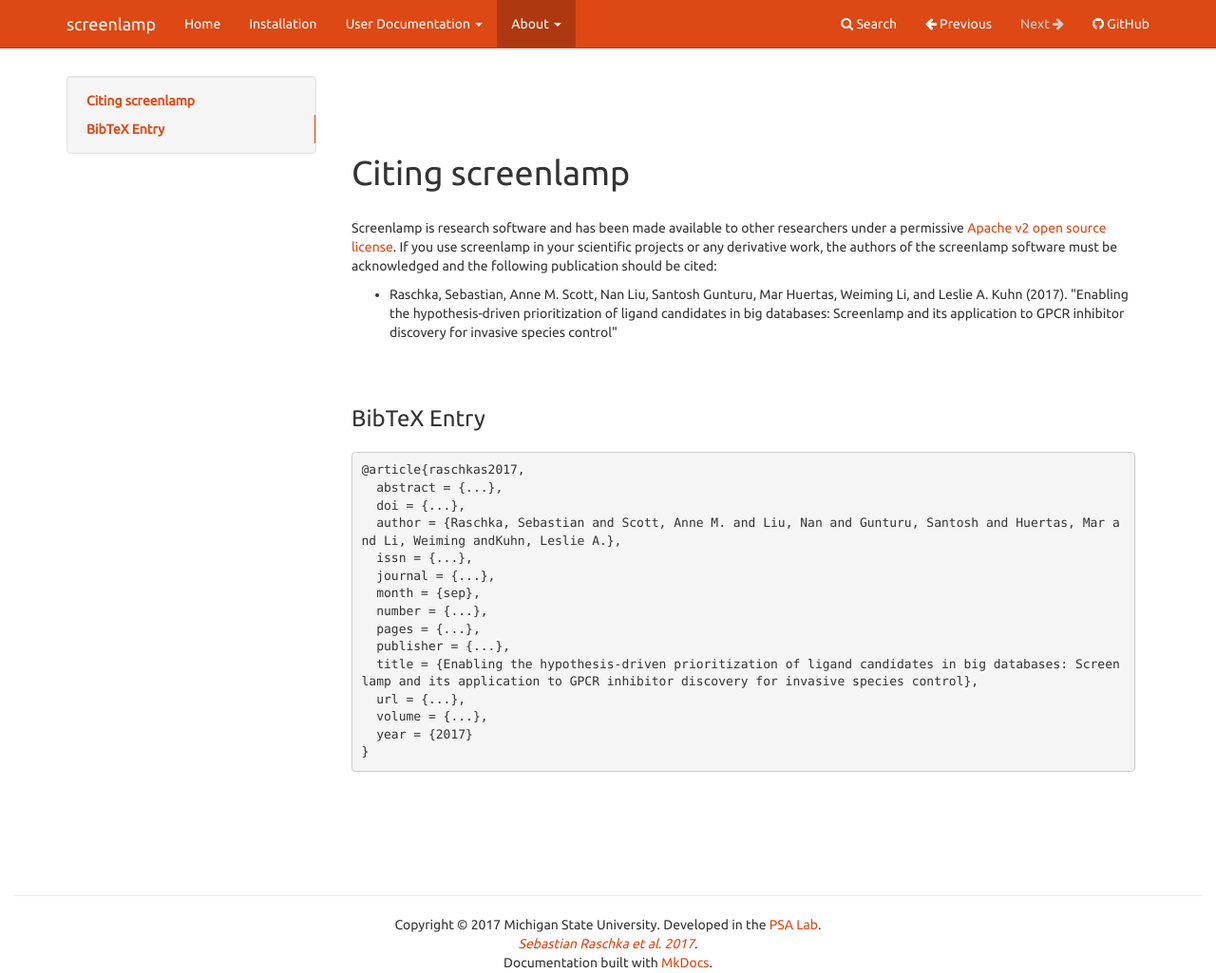
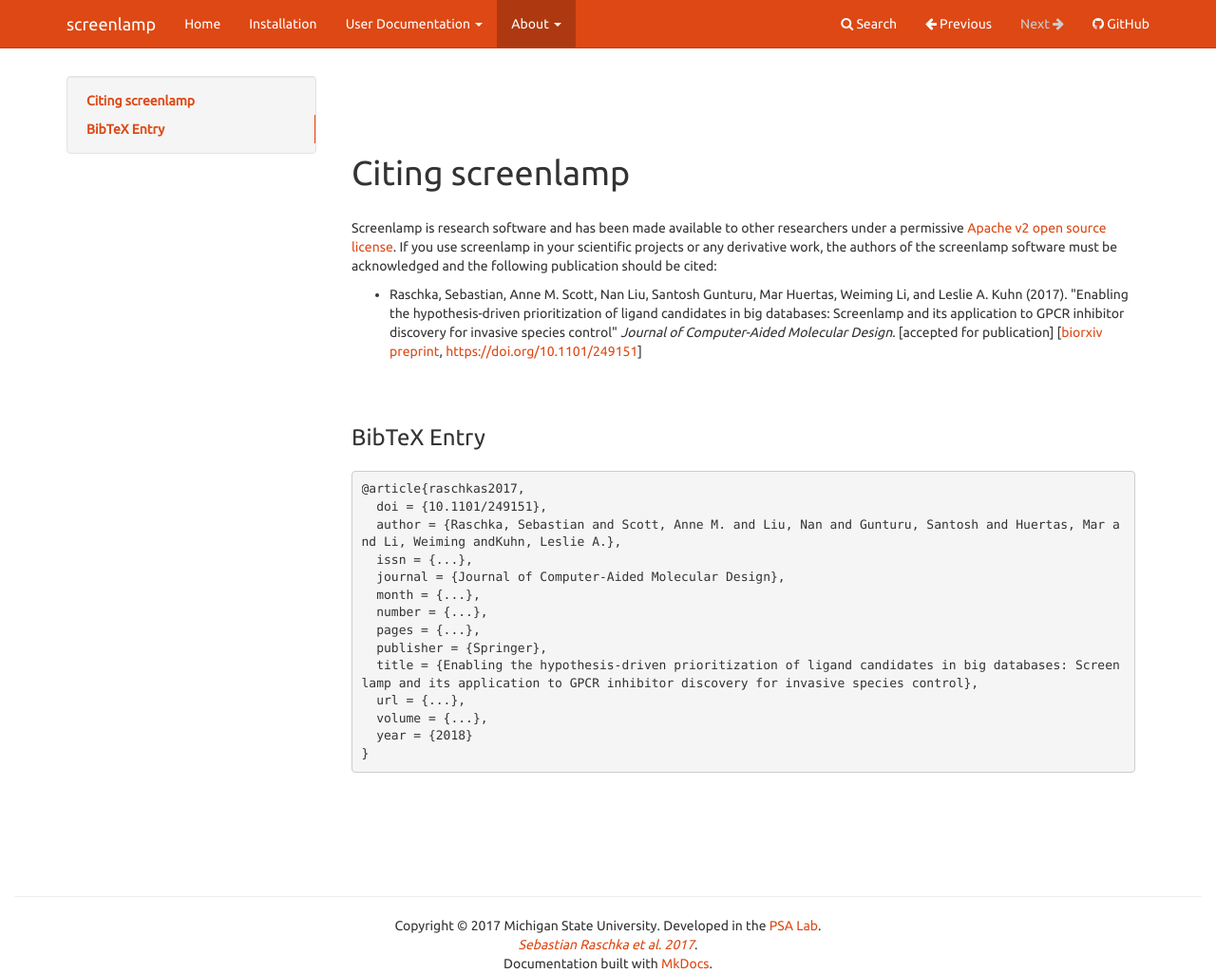
Before and after one commit to rasbt/screenlamp, an MkDocs documentation site: the page built from docs/sources/cite.md, in a window 1280 px wide and 1025 px high. Shown: the whole window at 95% size. Built offline with MkDocs 1.6.1, drawn with Linux system fonts in a browser that asks for light colours; comment, search, counter and statistics services are not loaded; old or Windows-style settings are respelled for this version of MkDocs.

Commit message:
add preprint link

````diff
--- a/docs/sources/cite.md
+++ b/docs/sources/cite.md
@@ -3,25 +3,24 @@
 Screenlamp is research software and has been made available to other researchers under a permissive [Apache v2 open source license](license). If you use screenlamp in your scientific projects or any derivative work, the authors of the screenlamp software must be acknowledged and the following publication should be cited:
 
 - Raschka, Sebastian, Anne M. Scott, Nan Liu, Santosh Gunturu, Mar Huertas, Weiming Li, and Leslie A. Kuhn (2017). "Enabling the hypothesis-driven prioritization of ligand candidates in big databases:
-Screenlamp and its application to GPCR inhibitor discovery for invasive species control"
+Screenlamp and its application to GPCR inhibitor discovery for invasive species control" *Journal of Computer-Aided Molecular Design*. [accepted for publication] [[biorxiv preprint](https://www.biorxiv.org/content/early/2018/01/17/249151), [https://doi.org/10.1101/249151](https://doi.org/10.1101/249151)]
 
 
 ### BibTeX Entry
 
 ```tex
 @article{raschkas2017,
-  abstract = {...},
-  doi = {...},
+  doi = {10.1101/249151},
   author = {Raschka, Sebastian and Scott, Anne M. and Liu, Nan and Gunturu, Santosh and Huertas, Mar and Li, Weiming andKuhn, Leslie A.},
   issn = {...},
-  journal = {...},
-  month = {sep},
+  journal = {Journal of Computer-Aided Molecular Design},
+  month = {...},
   number = {...},
   pages = {...},
-  publisher = {...},
+  publisher = {Springer},
   title = {Enabling the hypothesis-driven prioritization of ligand candidates in big databases: Screenlamp and its application to GPCR inhibitor discovery for invasive species control},
   url = {...},
   volume = {...},
-  year = {2017}
+  year = {2018}
 }
 ```
````
Also changed, not shown: docs/sources/index.md (+1 -1 lines), README.md.
